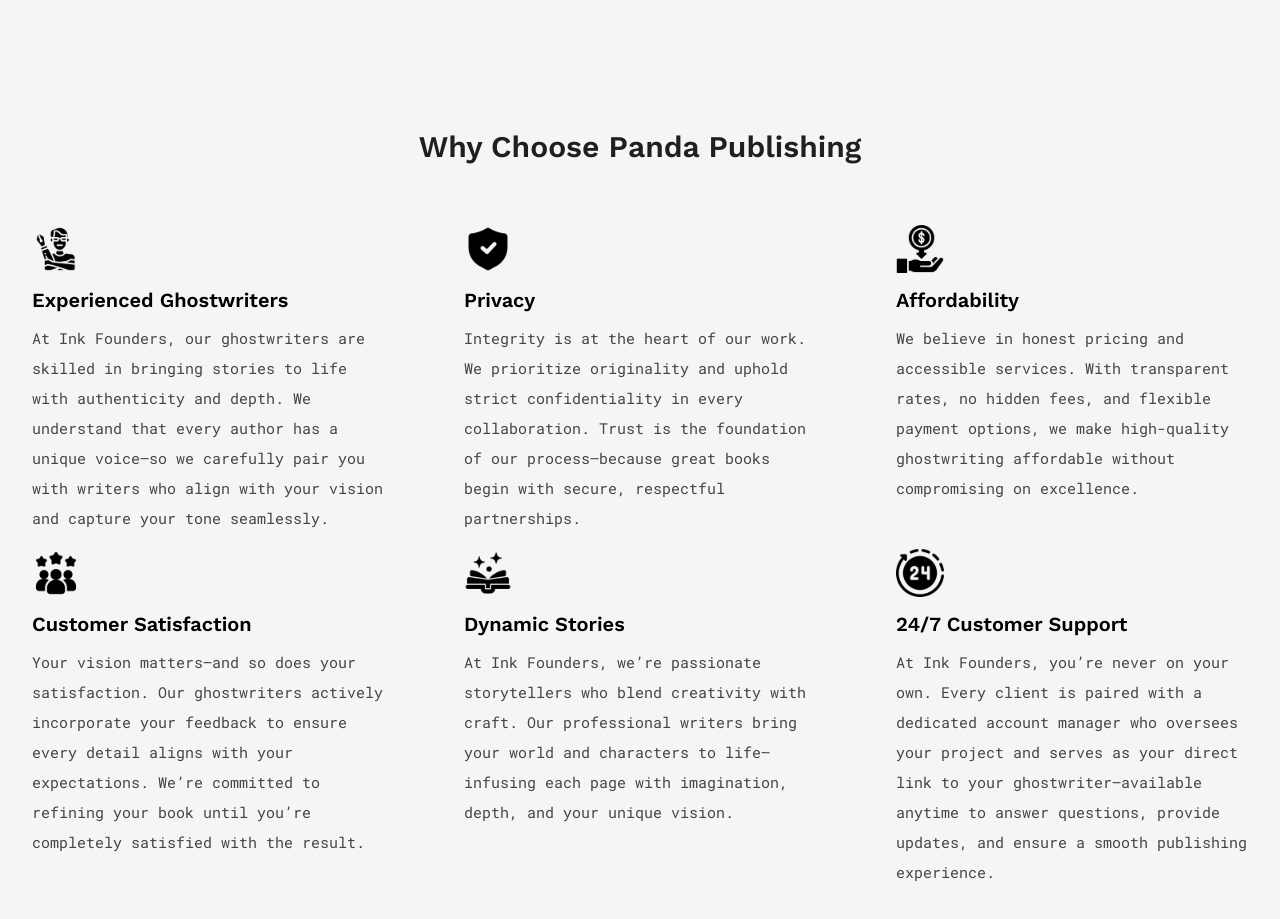
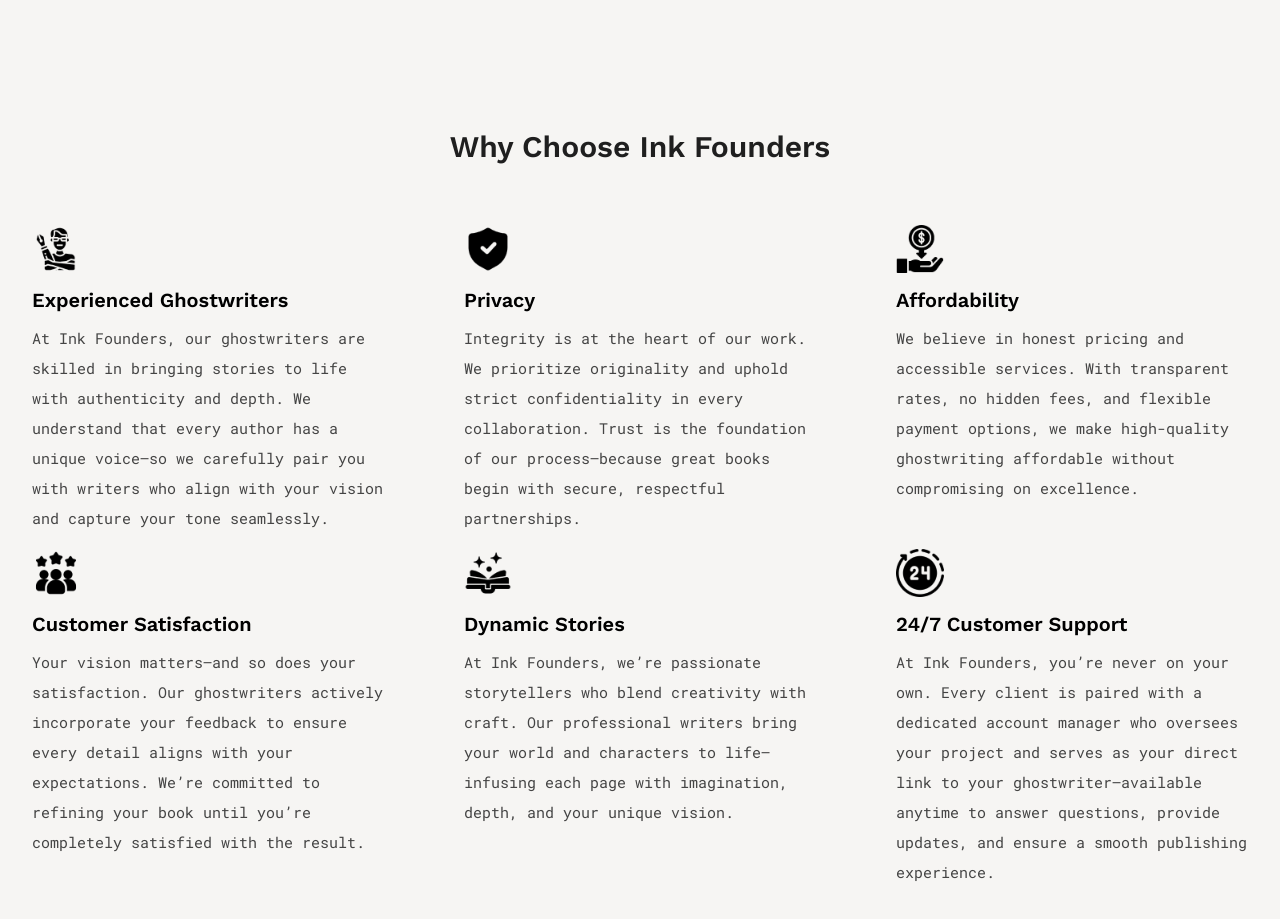
Before and after one commit to BemBexLab/inkfounders, a Next.js app: page /whoweare in a window 1280 px wide. Shown: the part 3260-4179 px from the top of the page. Built offline with nearby package versions, Linux system fonts and the light colour scheme.

Commit message:
updating why choose section heading on who we are page

```diff
--- a/src/app/whoweare/Components/WhyChoosePanda.tsx
+++ b/src/app/whoweare/Components/WhyChoosePanda.tsx
@@ -11,7 +11,7 @@
   <div className="w-full max-w-[1300px] flex flex-col items-center">
     {/* Headings */}
     <h2 className="text-center text-[22px] md:text-[30px] font-semibold mb-14">
-      <span className="text-[#1F1F1F]">Why Choose Panda Publishing</span>
+      <span className="text-[#1F1F1F]">Why Choose Ink Founders</span>
     </h2>
     {/* 3 columns */}
     <div className="w-full grid grid-cols-1 md:grid-cols-3 gap-10 md:gap-4">
```
